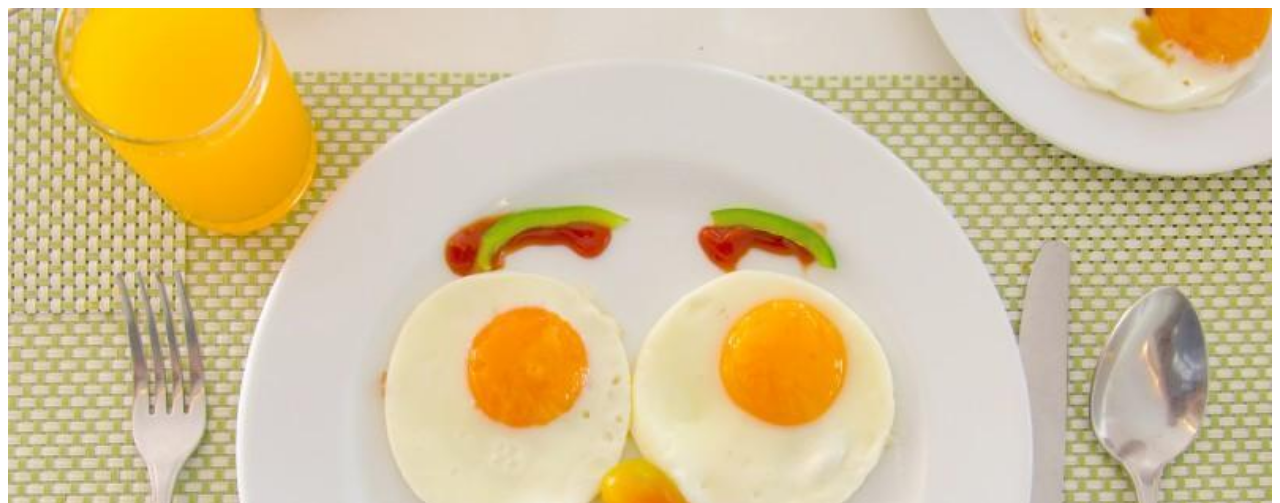
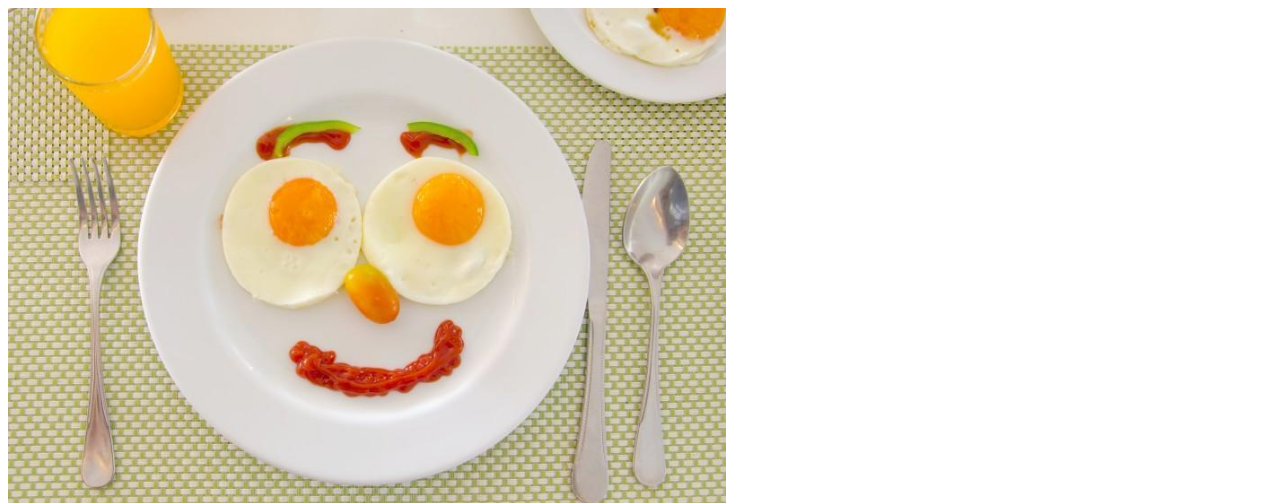
Before and after one commit to maxyang0712/Breakfast-Map, a plain HTML site: page index.html in a window 1280 px wide. Shown: the top 503 px of the page. Drawn offline with Linux system fonts and the light colour scheme.

Commit message:
Update index.html

```diff
--- a/index.html
+++ b/index.html
@@ -5,7 +5,7 @@
     <title>早餐地圖</title>
   </head>
   <body>
-    <a href="https://github.com/maxyang0712"><img src="Breakfast.jpg" height="100%" width="100%"></a>
+    <a href="https://github.com/maxyang0712"><img src="Breakfast.jpg" height="515" width="718"></a>
     <br/>
     <ul type="circle">
         <li><a href="happy.html">早餐好樂</a></li>
```
